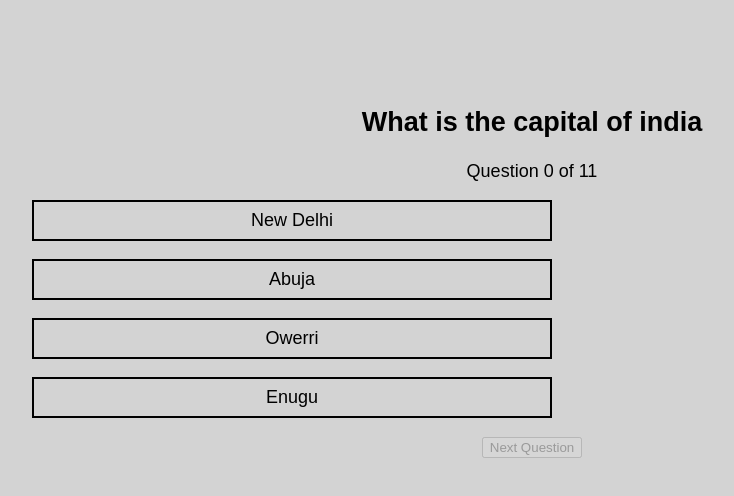
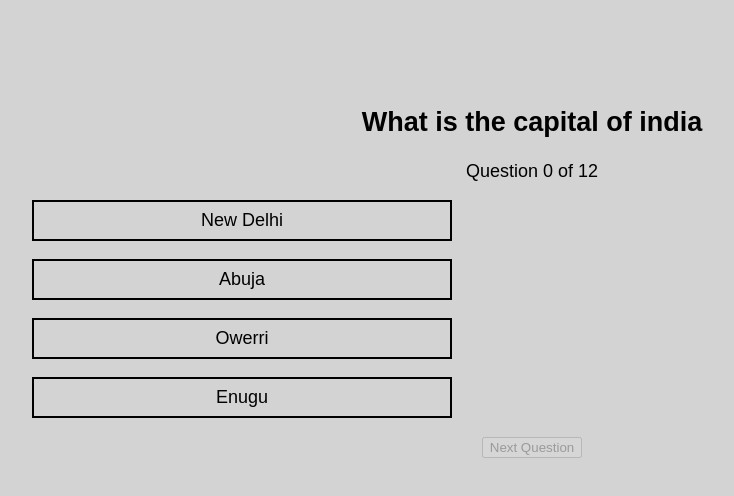
Before and after one commit to shuchitasingh/QUIZPROJECT, a React (Create React App) app: page /1 in a window 1280 px wide. Shown: the top 496 px of the page, without its empty margins (33-767 px from the left). Built offline with nearby package versions, Linux system fonts and the light colour scheme.

Commit message:
Added updated data

```diff
--- a/src/components/Quiz.js
+++ b/src/components/Quiz.js
@@ -79,7 +79,7 @@ finishHandler =() => {
 }
     render() {
         const {
-            question, options, currentIndex, userAnswer, quizEnd} = this.state //get the current state
+            question, options, currentIndex, userAnswer, quizEnd} = this.state
 
 
         if(quizEnd) {
--- a/src/components/QuizData.js
+++ b/src/components/QuizData.js
@@ -81,4 +81,10 @@ export const QuizData = [
     answer:`Establishment of a high school`
 
 },
+{
+id: 12,
+    question: `What is the capital of Syria?`,
+    options: [`Syria`, `Damascus`, `Anambra`, `Enugu`],
+    answer: `Damascus`
+}
 ]
--- a/src/styles/App.css
+++ b/src/styles/App.css
@@ -3,12 +3,8 @@
   text-align: center;
   font-family: Arial;
 }
-::-webkit-scrollbar{
-  width: 25px;
-}
-::-webkit-scrollbar-track{
-  background-color:grey;
-}
+
+
 .scrollable-div {
   background-color: #f1f1f1;
   overflow-x: scroll;
@@ -29,7 +25,7 @@
   padding: 8px;
   border: 2px solid #000;
   cursor: pointer;
-  width: 50%;
+  width: 40%;
 
 
 
```
